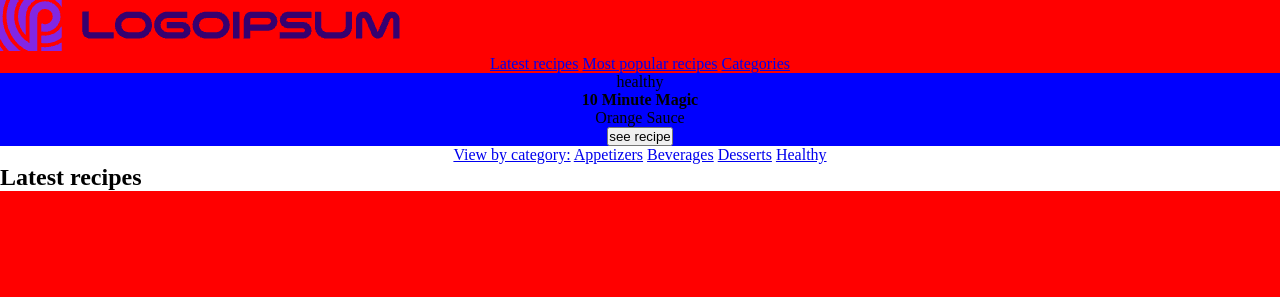
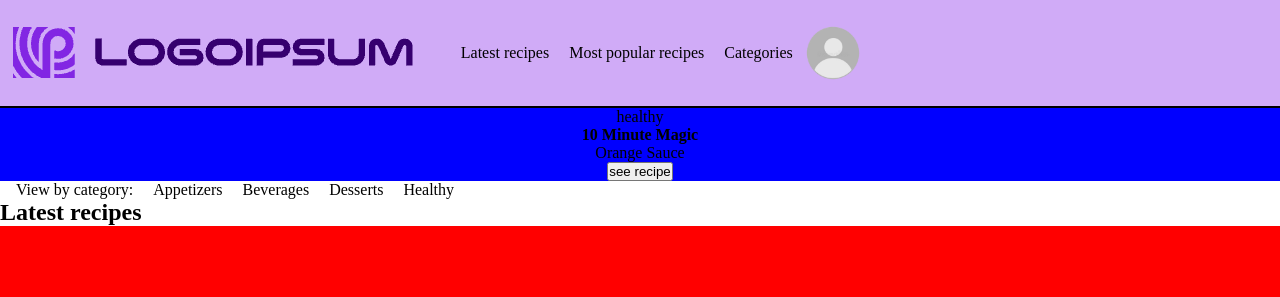
Before and after one commit to thomasmontilla-beep/pagina_receptes, a plain HTML site: page index.html in a window 1280 px wide. Shown: the top 297 px of the page. Drawn offline with Linux system fonts and the light colour scheme.

Commit message:
Mejora header

```diff
--- a/index.html
+++ b/index.html
@@ -9,13 +9,14 @@
 <body>
     <header>
         <img src="img/logoipsum-443.png">
-        <nav>
+        <nav class="manusuperior">
             <section>
                 <a href="#">Latest recipes</a>
                 <a href="#">Most popular recipes</a>
                 <a href="#">Categories</a>
             </section>
         </nav>
+        <img src="img/iconopredeterminado.png" width="80" height="80" class="imagenuser">
     </header>
     <section class="pancarta">
         <p>
--- a/style.css
+++ b/style.css
@@ -3,12 +3,29 @@
     padding: 0;
 }
 
+/**Header**/
+
 header{
-    background-color: red;
+    background-color: #D0ABF7;
+    display: flex;
+    padding: 1%;
+    border-bottom:solid;
+    border-width: 2px;
+    align-items: center;
 }
 
-nav{
-    text-align: center;
+.manusuperior{
+    padding-left: 2rem ;
+}
+
+a{
+    text-decoration: none;
+    color: black;
+    padding-left: 1rem;
+}
+
+.imagenuser{
+    align-items: right;
 }
 
 .pancarta{
```
Also changed, not shown: img/iconopredeterminado.png (added).
